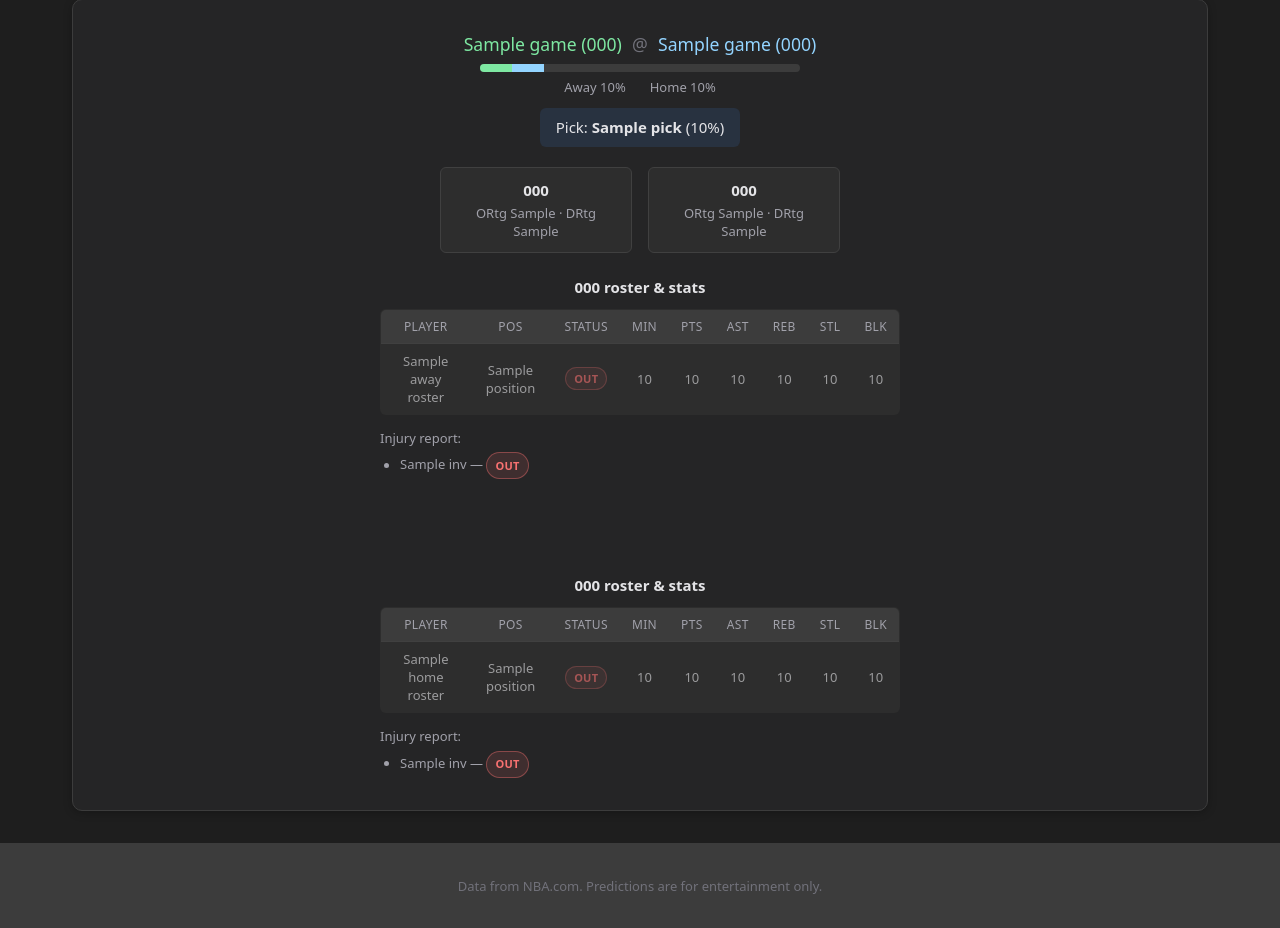
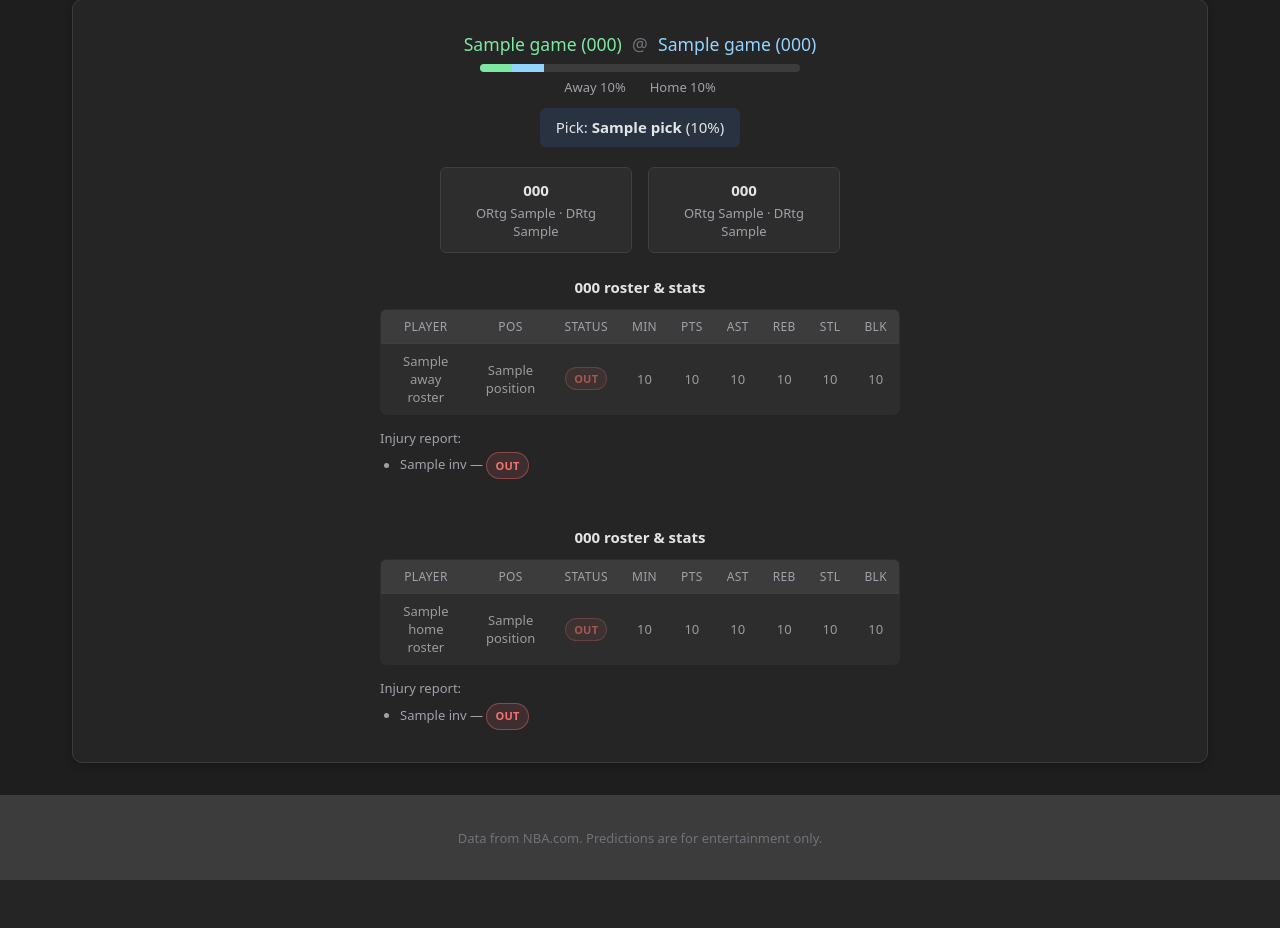
Before and after one commit to Joseph302156/NBA_Matchup_Calculator, a FastAPI app: template app/templates/results.html in a window 1280 px wide. Shown: the part 171-1099 px from the top of the page. After the commit the page ends 1051 px from the top, so only its background shows below. Run offline with FastAPI, Linux system fonts and the light colour scheme; the template is opened without the code that fills it: most values are stand-ins (such as "Sample title", 1, 10 or a date in 2020).

```diff
--- a/app/static/style.css
+++ b/app/static/style.css
@@ -140,7 +140,7 @@ body {
   flex-wrap: wrap;
   justify-content: center;
   align-items: flex-start;
-  gap: 1in;
+  gap: 0.5in;
   width: 100%;
 }
 .roster { width: fit-content; max-width: 520px; flex-shrink: 0; }
```
